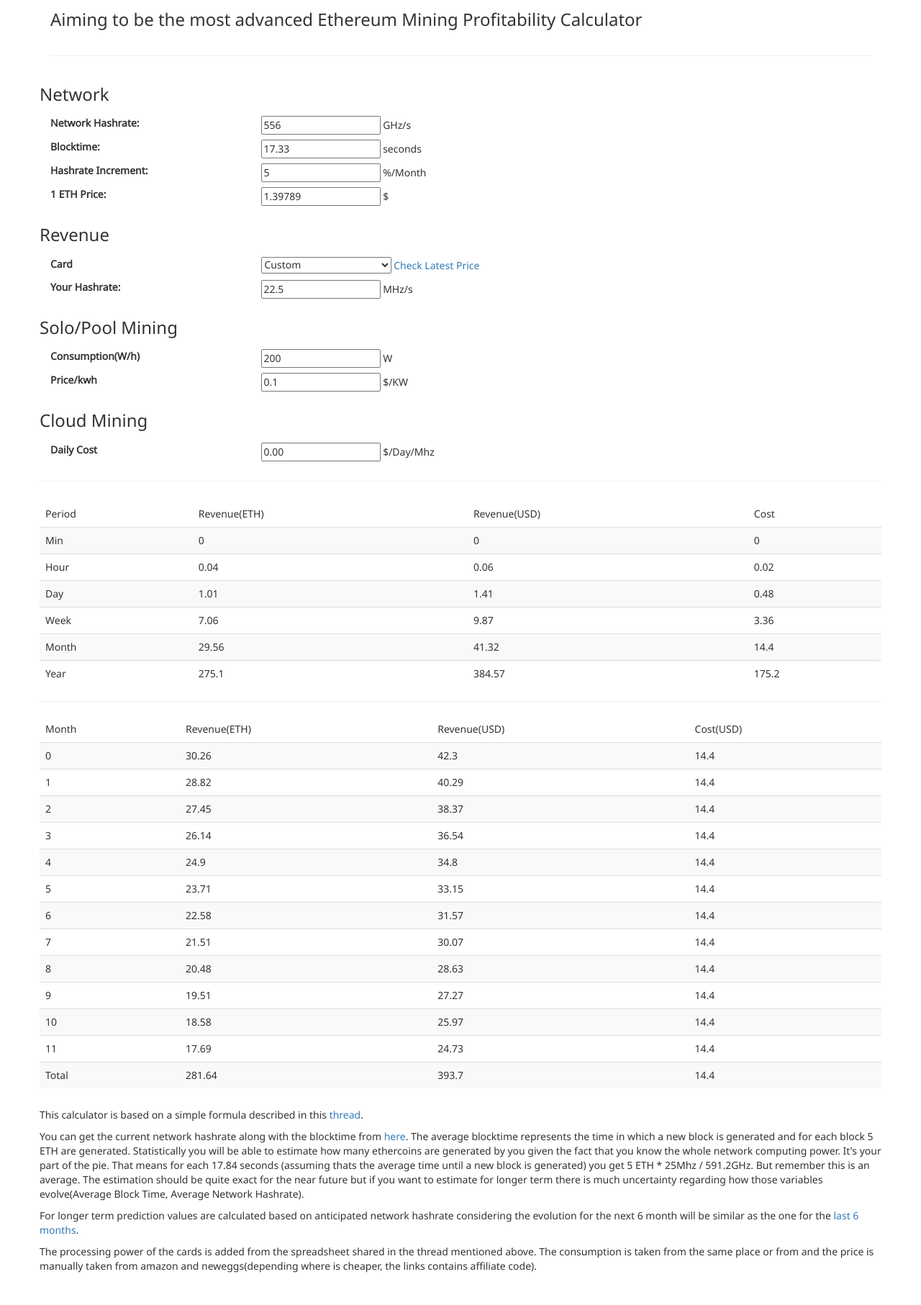
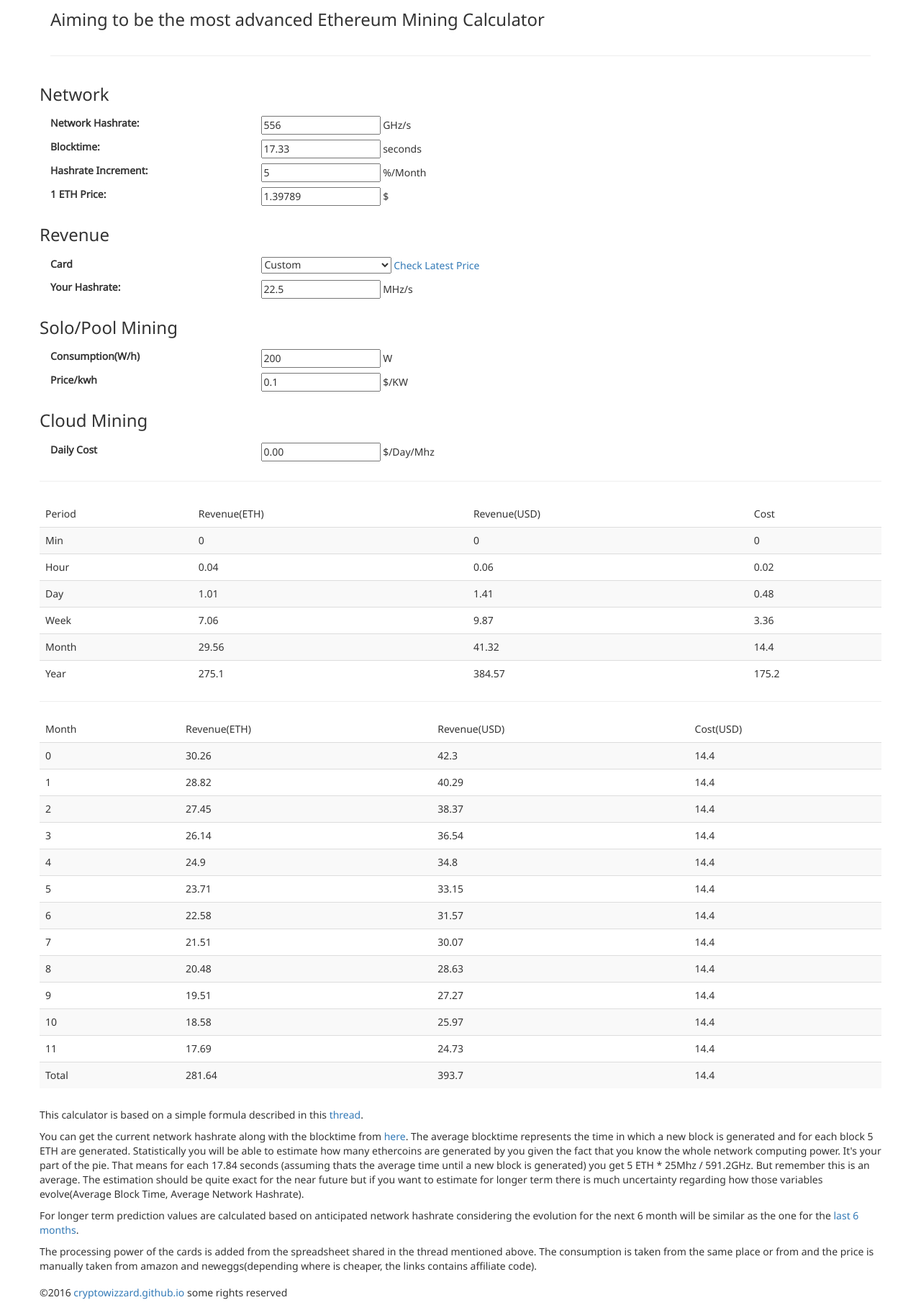
Before and after one commit to KevinRoozrokh/eth-mining-calculator, a plain HTML site: page index.html in a window 1280 px wide. Shown: the part 66-1879 px from the top of the page at 72% size. Before the commit the page ends 1852 px from the top, so only its background shows below. Drawn offline with nearby package versions, Linux system fonts and the light colour scheme.

Commit message:
copyright note

```diff
--- a/index.html
+++ b/index.html
@@ -5,7 +5,7 @@
     <meta http-equiv="X-UA-Compatible" content="IE=edge">
     <meta name="viewport" content="width=device-width, initial-scale=1">
     <!-- The above 3 meta tags *must* come first in the head; any other head content must come *after* these tags -->
-    <title>Ethereum(Eth) Mining Calculator</title>
+    <title>Bootstrap 101 Template</title>
 
     <!-- Latest compiled and minified CSS -->
     <link rel="stylesheet" href="https://maxcdn.bootstrapcdn.com/bootstrap/3.3.6/css/bootstrap.min.css" integrity="sha384-1q8mTJOASx8j1Au+a5WDVnPi2lkFfwwEAa8hDDdjZlpLegxhjVME1fgjWPGmkzs7" crossorigin="anonymous">
@@ -39,7 +39,7 @@
         <div class="row" style="background-color:#fff;">
             <div class="col-md-9">
                 <h1>Ethereum Mining Calculator</h1>
-                <h3>Aiming to be the most advanced Ethereum Mining Profitability Calculator</h3>
+                <h3>Aiming to be the most advanced Ethereum Mining Calculator</h3>
             </div>
             <div class="col-md-3"><div class="social">
                 <a href="https://twitter.com/share" class="twitter-share-button"{count} data-via="cryptowizzard" data-hashtags="ethethereum">Tweet</a>
@@ -154,6 +154,10 @@
             <p>The processing power of the cards is added from the spreadsheet shared in the thread mentioned above. The consumption is taken from the same place or from <a href="https://en.bitcoin.it/wiki/Non-specialized_hardware_comparison#AMD_.28ATI.29"></a> and the price is manually taken from amazon and neweggs(depending where is cheaper, the links contains affiliate code).</p>
         </div>
 
+        <div class="row" style="padding-20px;">
+            ©2016 <a href="http://cryptowizzard.github.io">cryptowizzard.github.io</a> some rights reserved
+        </div>
+
     </div>
 
 
```
